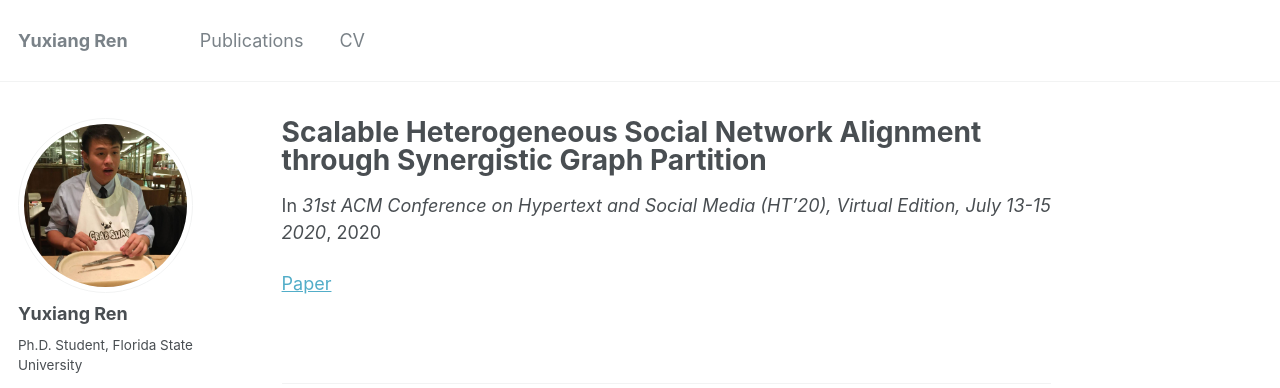
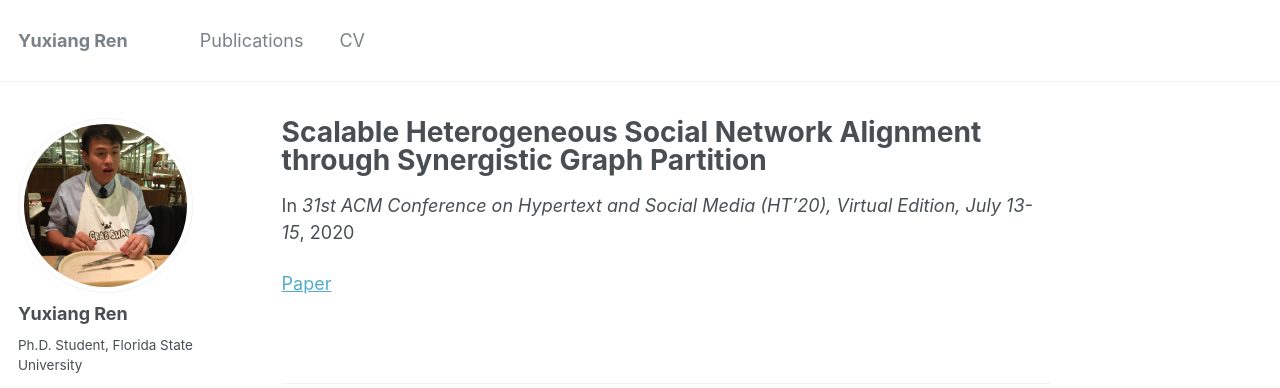
Before and after one commit to YuxiangRen/YuxiangRen.github.io, a Jekyll site: the page built from _publications/2020-arxiv-Scala.md, in a window 1280 px wide. Shown: the top 388 px of the page. Built offline with Jekyll 4.4.1, drawn with Linux system fonts in a browser that asks for light colours.

Commit message:
2020-08-17

```diff
--- a/_publications/2020-arxiv-Scala.md
+++ b/_publications/2020-arxiv-Scala.md
@@ -4,6 +4,6 @@ collection: publications
 permalink: /publication/2020-arxiv-Scala
 excerpt: 'Yuxiang Ren, Lin Meng, and Jiawei Zhang'
 date: 2020-06-01
-venue: '31st ACM Conference on Hypertext and Social Media (HT’20), Virtual Edition, July 13-15 2020'
+venue: '31st ACM Conference on Hypertext and Social Media (HT’20), Virtual Edition, July 13-15'
 ---
 [Paper](http://yuxiangren.github.io/files/Scala2020.pdf)
```
Also changed, not shown: _pages/about.md (+1 -1 lines).
